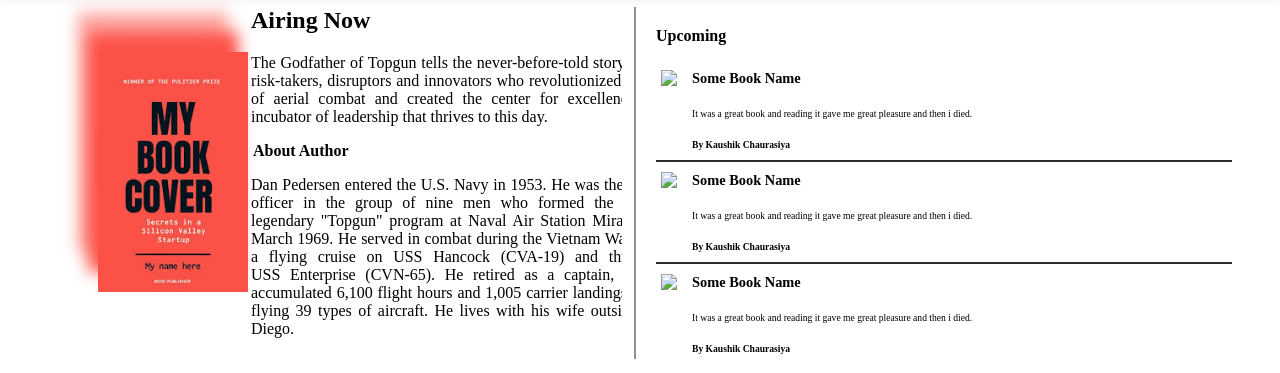
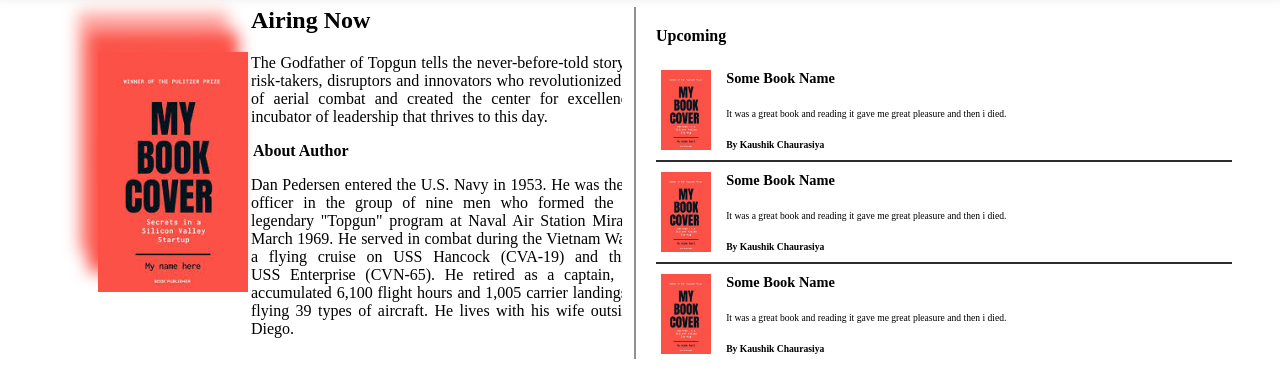
Before and after one commit to Pushpender-18/BookZVilla, a plain HTML site: page index.html in a window 1280 px wide. Shown: the part 422-795 px from the top of the page. Drawn offline with nearby package versions, Linux system fonts and the light colour scheme; the site is published under a folder, as on GitHub Pages, so addresses that start at the root find nothing.

Commit message:
Fixed upcoming books img not showing

```diff
--- a/index.html
+++ b/index.html
@@ -119,7 +119,7 @@
         <h2>Upcoming</h2>
         <div class="upcoming-book-section">
           <div class="up-book-cover">
-            <img src="/assets/book-covers/book-cover-placeholder.jpeg" />
+            <img src="./assets/book-covers/book-cover-placeholder.jpeg" />
           </div>
           <div class="up-content">
             <h3>Some Book Name</h3>
@@ -132,7 +132,7 @@
         </div>
         <div class="upcoming-book-section">
           <div class="up-book-cover">
-            <img src="/assets/book-covers/book-cover-placeholder.jpeg" />
+            <img src="./assets/book-covers/book-cover-placeholder.jpeg" />
           </div>
           <div class="up-content">
             <h3>Some Book Name</h3>
@@ -145,7 +145,7 @@
         </div>
         <div class="upcoming-book-section">
           <div class="up-book-cover">
-            <img src="/assets/book-covers/book-cover-placeholder.jpeg" />
+            <img src="./assets/book-covers/book-cover-placeholder.jpeg" />
           </div>
           <div class="up-content">
             <h3>Some Book Name</h3>
@@ -158,7 +158,7 @@
         </div>
         <div class="upcoming-book-section">
           <div class="up-book-cover">
-            <img src="/assets/book-covers/book-cover-placeholder.jpeg" />
+            <img src="./assets/book-covers/book-cover-placeholder.jpeg" />
           </div>
           <div class="up-content">
             <h3>Some Book Name</h3>
@@ -171,7 +171,7 @@
         </div>
         <div class="upcoming-book-section">
           <div class="up-book-cover">
-            <img src="/assets/book-covers/book-cover-placeholder.jpeg" />
+            <img src="./assets/book-covers/book-cover-placeholder.jpeg" />
           </div>
           <div class="up-content">
             <h3>Some Book Name</h3>
@@ -184,7 +184,7 @@
         </div>
         <div class="upcoming-book-section">
           <div class="up-book-cover">
-            <img src="/assets/book-covers/book-cover-placeholder.jpeg" />
+            <img src="./assets/book-covers/book-cover-placeholder.jpeg" />
           </div>
           <div class="up-content">
             <h3>Some Book Name</h3>
@@ -197,7 +197,7 @@
         </div>
         <div class="upcoming-book-section">
           <div class="up-book-cover">
-            <img src="/assets/book-covers/book-cover-placeholder.jpeg" />
+            <img src="./assets/book-covers/book-cover-placeholder.jpeg" />
           </div>
           <div class="up-content">
             <h3>Some Book Name</h3>
@@ -210,7 +210,7 @@
         </div>
         <div class="upcoming-book-section">
           <div class="up-book-cover">
-            <img src="/assets/book-covers/book-cover-placeholder.jpeg" />
+            <img src="./assets/book-covers/book-cover-placeholder.jpeg" />
           </div>
           <div class="up-content">
             <h3>Some Book Name</h3>
@@ -223,7 +223,7 @@
         </div>
         <div class="upcoming-book-section">
           <div class="up-book-cover">
-            <img src="/assets/book-covers/book-cover-placeholder.jpeg" />
+            <img src="./assets/book-covers/book-cover-placeholder.jpeg" />
           </div>
           <div class="up-content">
             <h3>Some Book Name</h3>
@@ -236,7 +236,7 @@
         </div>
         <div class="upcoming-book-section">
           <div class="up-book-cover">
-            <img src="/assets/book-covers/book-cover-placeholder.jpeg" />
+            <img src="./assets/book-covers/book-cover-placeholder.jpeg" />
           </div>
           <div class="up-content">
             <h3>Some Book Name</h3>
```
